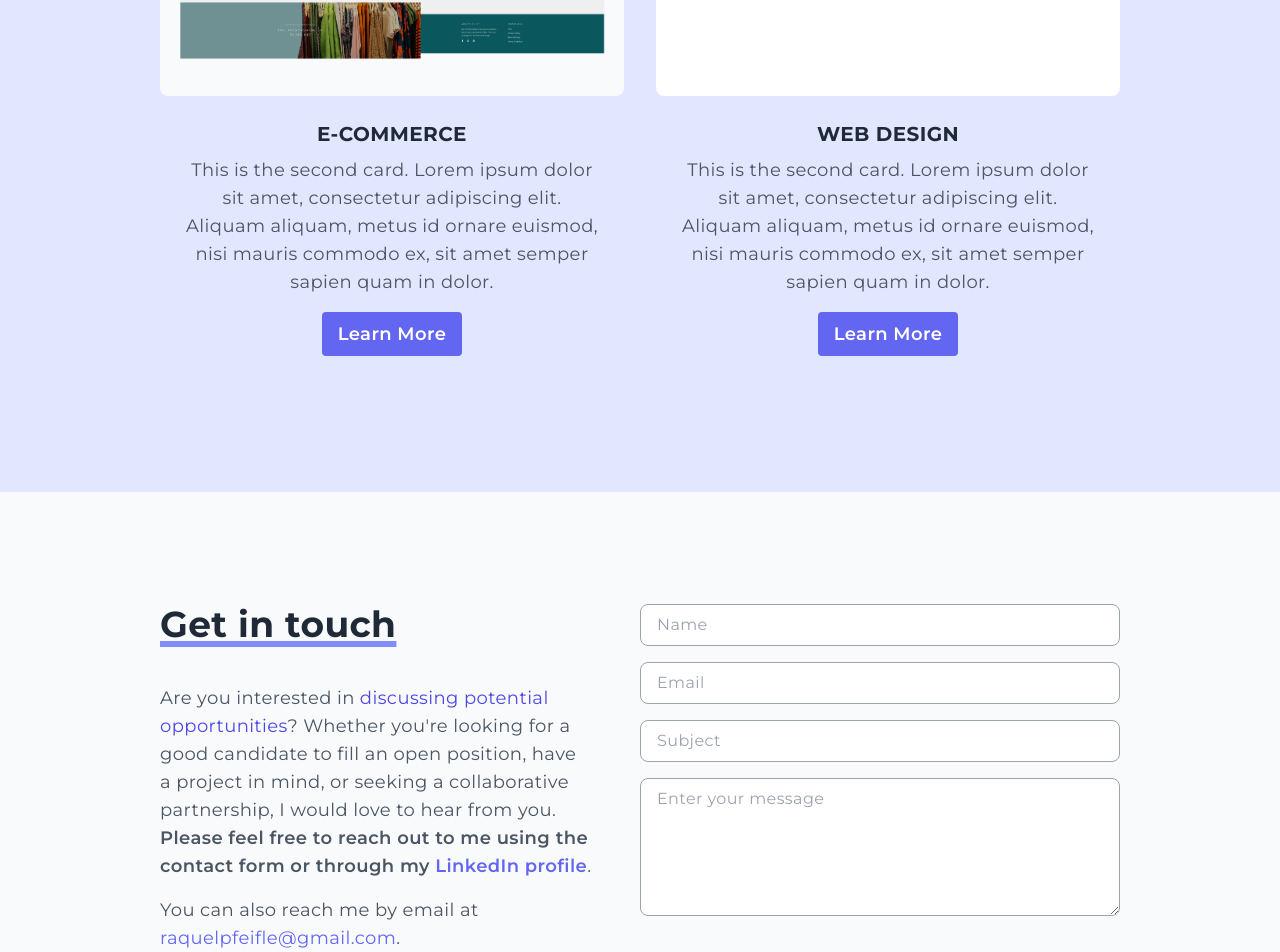
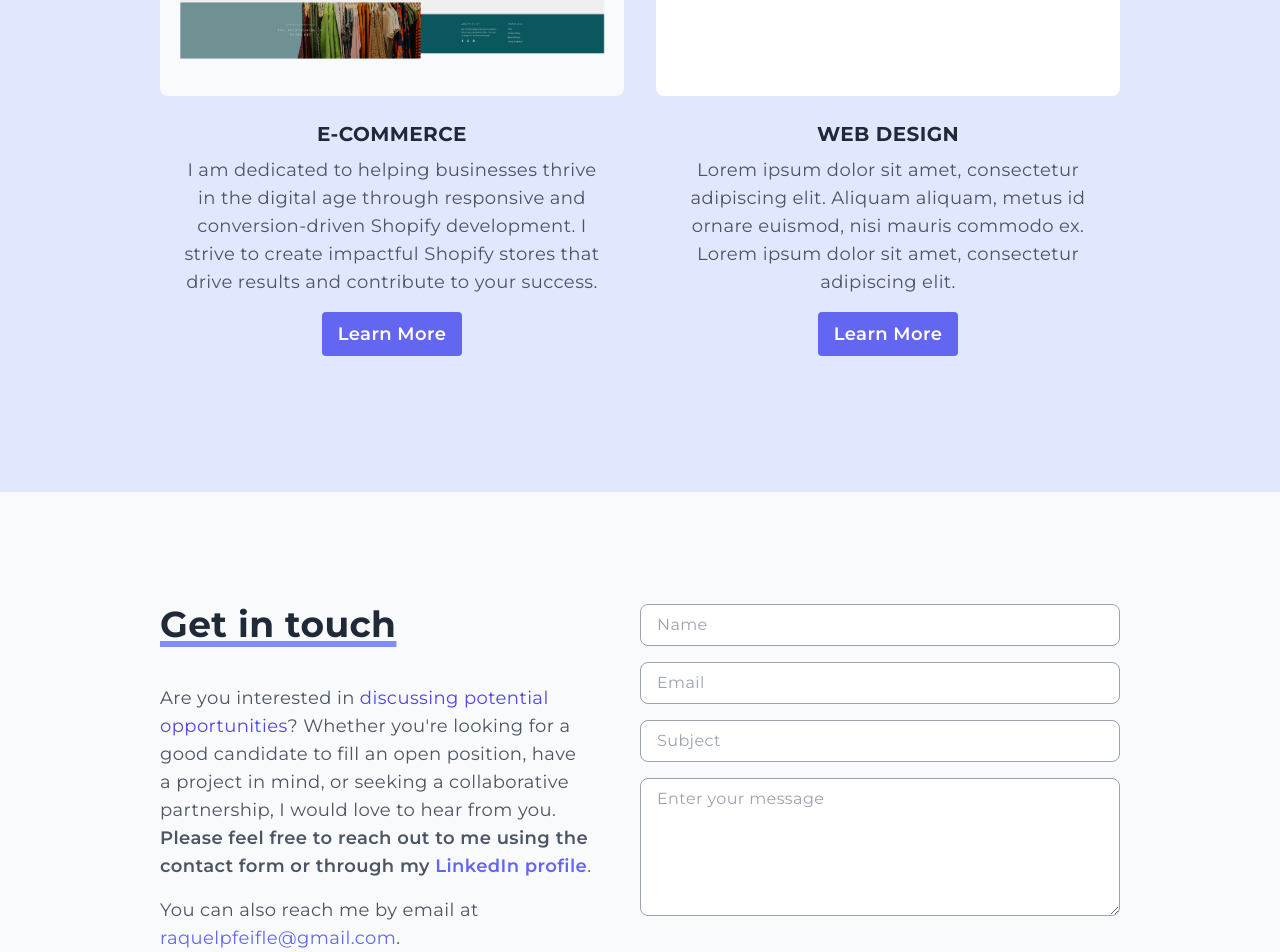
Before and after one commit to rdpfeifle/portfolio_nextjs, a Next.js app: page / in a window 1280 px wide. Shown: the part 4022-4974 px from the top of the page. Built offline with nearby package versions, Linux system fonts and the light colour scheme.

Commit message:
Added service description

```diff
--- a/components/WorkWithMe.jsx
+++ b/components/WorkWithMe.jsx
@@ -5,13 +5,13 @@ export const WorkWithMe = () => {
     {
       title: "E-COMMERCE",
       description:
-        "This is the second card. Lorem ipsum dolor sit amet, consectetur adipiscing elit. Aliquam aliquam, metus id ornare euismod, nisi mauris commodo ex, sit amet semper sapien quam in dolor.",
+        "I am dedicated to helping businesses thrive in the digital age through responsive and conversion-driven Shopify development. I strive to create impactful Shopify stores that drive results and contribute to your success.",
       imageSrc: "/assets/images/alloy-homepage.png",
     },
     {
       title: "WEB DESIGN",
       description:
-        "This is the second card. Lorem ipsum dolor sit amet, consectetur adipiscing elit. Aliquam aliquam, metus id ornare euismod, nisi mauris commodo ex, sit amet semper sapien quam in dolor.",
+        "Lorem ipsum dolor sit amet, consectetur adipiscing elit. Aliquam aliquam, metus id ornare euismod, nisi mauris commodo ex. Lorem ipsum dolor sit amet, consectetur adipiscing elit.",
       imageSrc: "/assets/images/coming-soon.png",
     },
   ];
```
